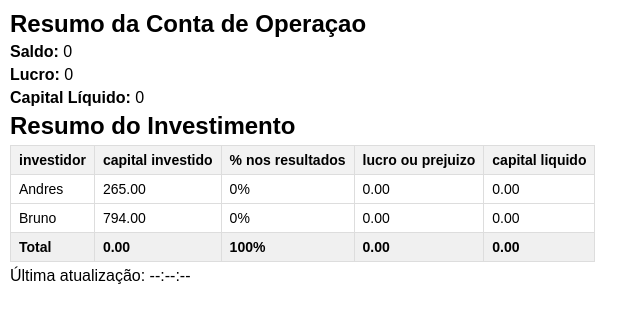
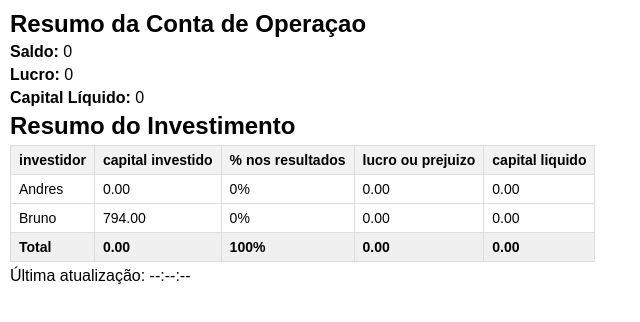
Before and after one commit to bcasavilca/investor-api, a website: page public/index.html in a window 1280 px wide. Shown: the full height of the page, 0-640 px from the left. Drawn offline with Linux system fonts and the light colour scheme; no server answers.

Commit message:
atualizaçao de saldo

```diff
--- a/public/index.html
+++ b/public/index.html
@@ -84,7 +84,7 @@
   <tbody id="investidores">
     <tr data-nome="Andres">
       <td>Andres</td>
-      <td class="deposito">265.00</td>
+      <td class="deposito">0.00</td>
       <td class="percent">0%</td>
       <td class="lucro">0.00</td>
       <td class="capital">0.00</td>
```
